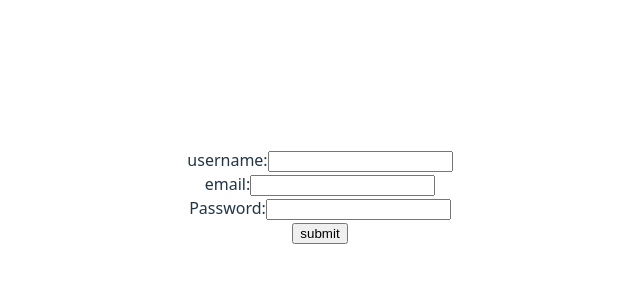
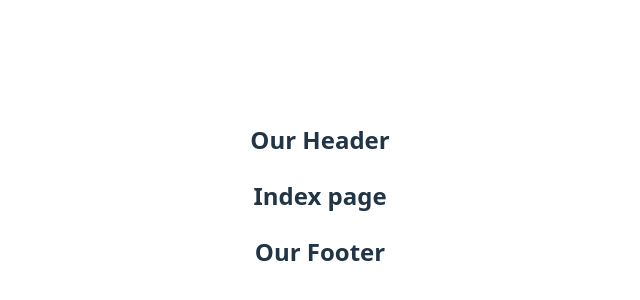
Before and after one commit to Gurrnos/recipe-app, a React (Vite) app in the folder frontend/: page / in a window 1280 px wide. Shown: the part 204-504 px from the top of the page, without its empty margins (320-960 px from the left). Built offline with nearby package versions, Linux system fonts and the light colour scheme.

Commit message:
React router, small pages, small components

```diff
--- a/frontend/package.json
+++ b/frontend/package.json
@@ -12,7 +12,8 @@
   "dependencies": {
     "axios": "^1.13.5",
     "react": "^19.2.0",
-    "react-dom": "^19.2.0"
+    "react-dom": "^19.2.0",
+    "react-router-dom": "^7.13.1"
   },
   "devDependencies": {
     "@eslint/js": "^9.39.1",
--- a/frontend/src/App.jsx
+++ b/frontend/src/App.jsx
@@ -1,75 +1,47 @@
 import { useState, useEffect } from 'react';
-import Axios from 'axios';
 import './App.css'
+import { Outlet, createBrowserRouter, RouterProvider } from "react-router-dom";
+import Header from "./components/Header"
+import Footer from "./components/Footer"
 
-function App() {
-  const [userData, setUserData] = useState({
-    username: "",
-    email: "",
-    password: ""
-  });
+import Index from "./pages/Index"
+import Signup from './pages/SignupPage';
 
-  function handleChange (e) {
-    const {name, value} = e.target;
-
-    setUserData((prevState) => ({
-      ...prevState,
-      [name]: value
-    }));
-  }
-
-  async function submit (e) {
-    e.preventDefault();
-
-    const data = {
-      ...userData
-    };
-
-    console.log(data)
-
-    try {
-      await Axios.post("/api/signup", data);
-
-    } catch (err) {
-      alert(err.response?.data?.message)
-    }
-  }
-
+const Content = () => {
   return (
     <>
-      <form onSubmit={submit}>
-        <label>username:</label>
-        <input
-          type="username"
-          id="username"
-          name="username"
-          required
-          onChange={handleChange}
-        ></input>
-        <br />
-        <label>email:</label>
-        <input
-          type="email"
-          id="email"
-          name="email"
-          required
-          onChange={handleChange}
-        ></input>
-        <br />
-        <label>Password:</label>
-        <input
-          type="password"
-          id="password"
-          name="password"
-          required
-          onChange={handleChange}
-        ></input>
-        <br />
-        <input type='submit' value="submit" />
-        <br />
-      </form>
+      <Header />
+        <div id='Content'>
+          <Outlet />
+        </div>
+      <Footer />
     </>
   )
 }
 
+const router = createBrowserRouter([
+  {
+    path: "/",
+    element: <Content />,
+    children: [
+      {
+        index: true,
+        element: <Index />
+      },
+      {
+        path: "signup",
+        element: <Signup />
+      }
+    ]
+  }
+]);
+
+function App() {
+  return (
+    <>
+      <RouterProvider router={router} />
+    </>
+  );
+}
+
 export default App
--- /dev/null
+++ b/frontend/src/components/Footer.jsx
@@ -0,0 +1,11 @@
+const Footer = () => {
+    return (
+        <>
+            <div id="Footer">
+                <h2>Our Footer</h2>
+            </div>
+        </>
+    )
+}
+
+export default Footer
--- /dev/null
+++ b/frontend/src/components/Header.jsx
@@ -0,0 +1,11 @@
+const Header = () => {
+    return (
+        <>
+            <div id="Header">
+                <h2>Our Header</h2>
+            </div>
+        </>
+    )
+}
+
+export default Header
--- /dev/null
+++ b/frontend/src/pages/Index.jsx
@@ -0,0 +1,9 @@
+const Index = () => {
+    return (
+        <>
+            <h2>Index page</h2>
+        </>
+    )
+}
+
+export default Index
--- /dev/null
+++ b/frontend/src/pages/SignupPage.jsx
@@ -0,0 +1,75 @@
+import { useState, useEffect } from 'react';
+import Axios from 'axios';
+import '../App.css'
+
+const Signup = () => {
+  const [userData, setUserData] = useState({
+    username: "",
+    email: "",
+    password: ""
+  });
+
+  function handleChange (e) {
+    const {name, value} = e.target;
+
+    setUserData((prevState) => ({
+      ...prevState,
+      [name]: value
+    }));
+  }
+
+  async function submit (e) {
+    e.preventDefault();
+
+    const data = {
+      ...userData
+    };
+
+    console.log(data)
+
+    try {
+      await Axios.post("/api/signup", data);
+
+    } catch (err) {
+      alert(err.response?.data?.message)
+    }
+  }
+
+  return (
+    <>
+      <form onSubmit={submit}>
+        <label>username:</label>
+        <input
+          type="username"
+          id="username"
+          name="username"
+          required
+          onChange={handleChange}
+        ></input>
+        <br />
+        <label>email:</label>
+        <input
+          type="email"
+          id="email"
+          name="email"
+          required
+          onChange={handleChange}
+        ></input>
+        <br />
+        <label>Password:</label>
+        <input
+          type="password"
+          id="password"
+          name="password"
+          required
+          onChange={handleChange}
+        ></input>
+        <br />
+        <input type='submit' value="submit" />
+        <br />
+      </form>
+    </>
+  )
+}
+
+export default Signup
```
